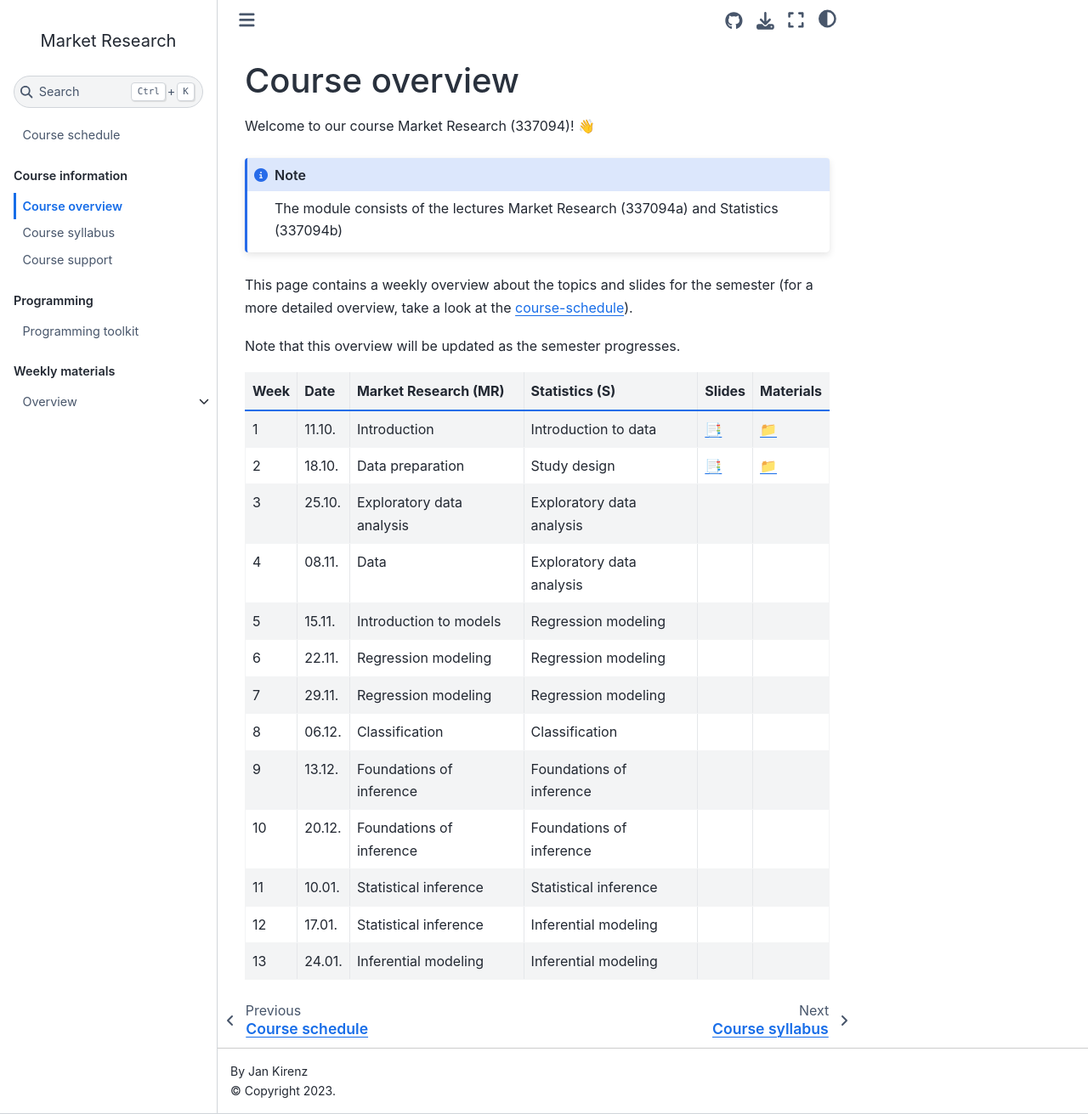
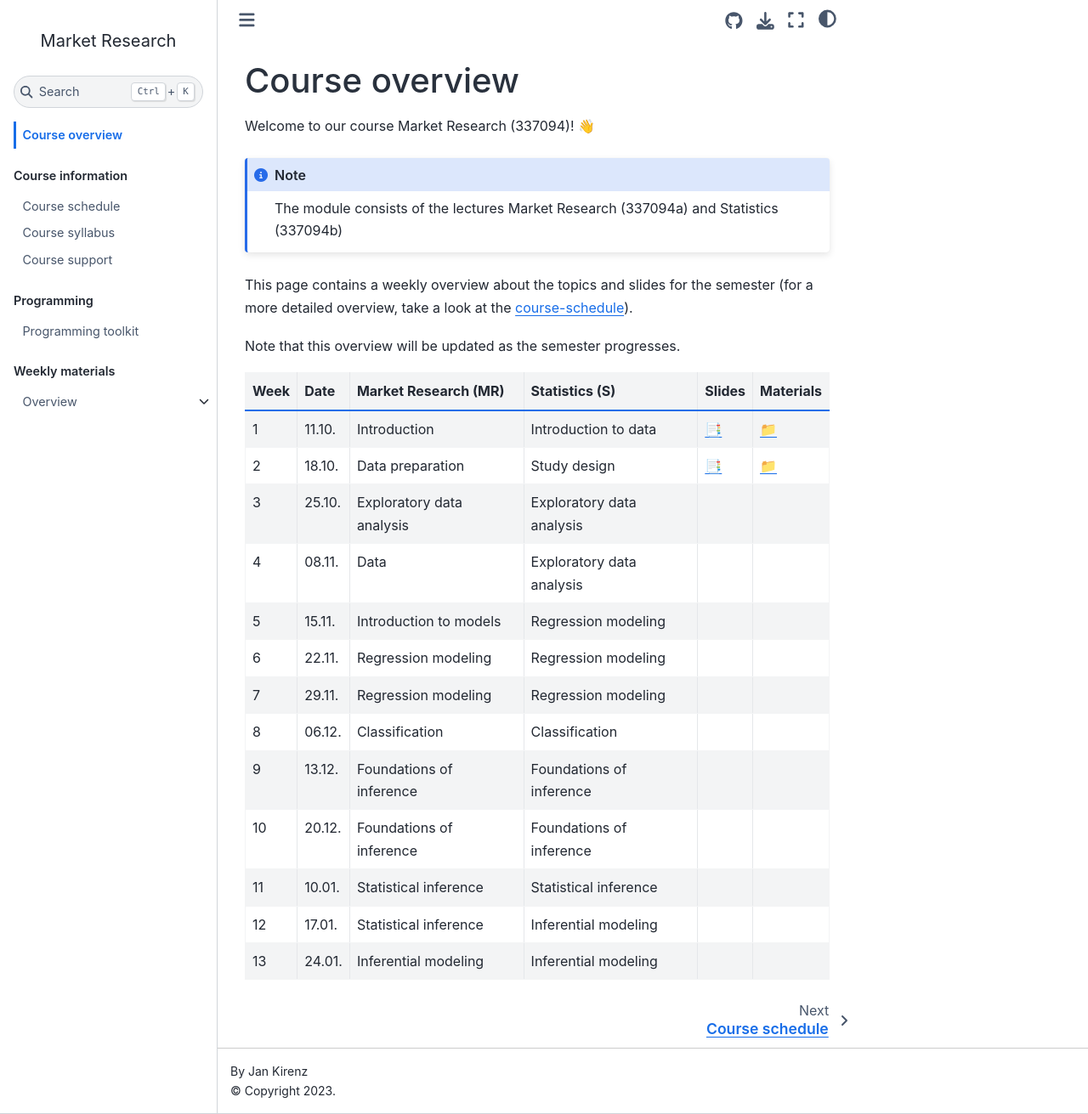
Before and after one commit to mr-ws22/website, a Jupyter Book: the page built from docs/course-overview.md, in a window 1280 px wide and 1311 px high. Shown: the whole window at 85% size. Built offline with Jupyter Book 1.0.4 settings and Sphinx 7.4.7 and the Sphinx Book theme 1.1.4, drawn with Linux system fonts in a browser that asks for light colours; comment, search, counter and statistics services are not loaded.

Commit message:
Update _toc.yml

```diff
--- a/_toc.yml
+++ b/_toc.yml
@@ -1,9 +1,9 @@
 format: jb-book
-root: docs/course-schedule.md
+root: docs/course-overview.md
 parts:
   - caption: Course information
     chapters:
-    - file: docs/course-overview.md
+    - file: docs/course-schedule.md
     - file: docs/course-syllabus.md
     - file: docs/course-support.md
  #  - file: docs/course-faq.md
@@ -15,3 +15,4 @@
     - file: weeks/weeks-overview.md
       sections:
       - file: weeks/week1.md
+      - file: weeks/week2.md
```
